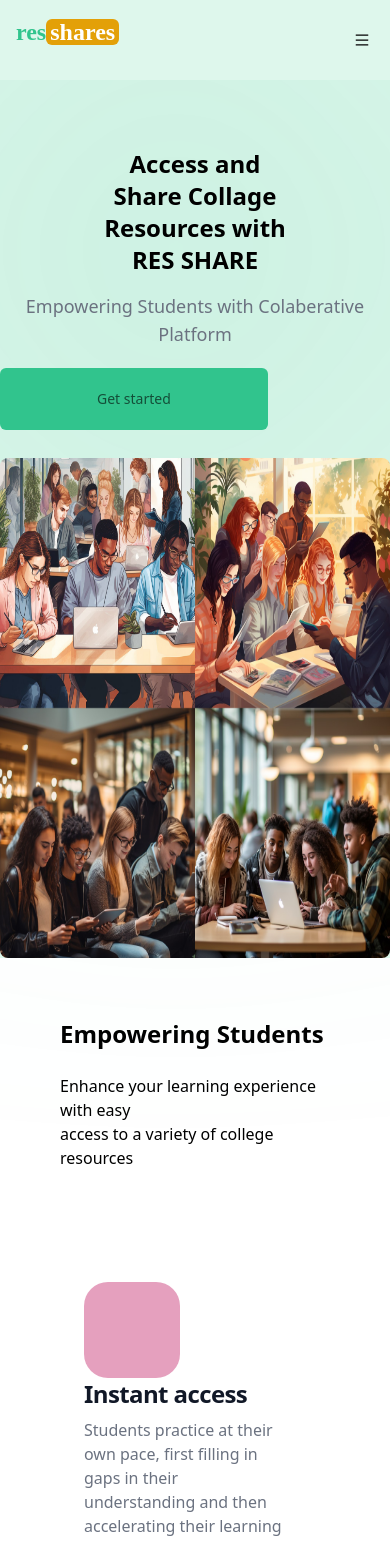
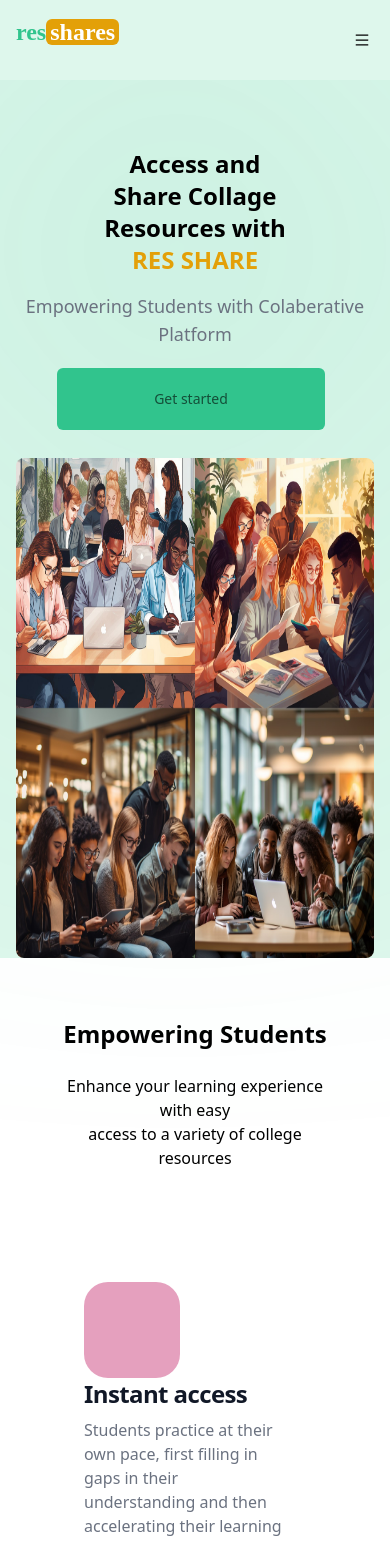
Before and after one commit to ezoltech/hightech-resource-frontend, a React (Vite) app: page / in a window 390 px wide. Shown: the top 1568 px of the page. Built offline with nearby package versions, Linux system fonts and the light colour scheme.

Commit message:
the padding, proper alignment, and good responsive look

```diff
--- a/src/App.jsx
+++ b/src/App.jsx
@@ -1,4 +1,4 @@
-import { Outlet } from "react-router-dom";
+import { Outlet,Routes, Route } from "react-router-dom";
 import { NavBar } from "./Components/NavBar";
 import { Overview } from "./Components/Overview";
 import Signup from "./Components/Signup";
@@ -12,13 +12,13 @@ function App() {
   return (
     <div className="app">
       <NavBar />
-      {/* <Routes>
+      { <Routes>
         <Route exact path="/" element={<Home />} />
         <Route path="/" element={<Home />} />
         <Route path="/Signup" element={<Signup />} />
         <Route path="/explore" element={<Explore />} />
         <Route path="/about" element={<About />} />
-      </Routes> */}
+      </Routes> }
       <Outlet />
       <Footer />
     </div>
--- a/src/Components/Hero.jsx
+++ b/src/Components/Hero.jsx
@@ -4,19 +4,18 @@ import Slide from "react-reveal/Slide";
 export const Hero = () => {
   return (
     <>
-      <div className="flex  justify-between flex-col lg:flex-row space-y-5 lg:space-y-0  pt-5 xl:h-screen bg-green-100 ">
+      <div className="flex  justify-between flex-col lg:flex-row px-4 space-y-5 lg:space-y-0  pt-5 xl:h-screen bg-green-100 items-center">
         <Slide left>
           <div className="pt-32 flex flex-col justify-center text-center lg:text-left md:p-20">
             <h1 className="mb-4 font-bold lg:text-black-300  text-2xl lg:text-6xl sm:text-5xl  relative z-10">
-              Access and <br /> Share Collage <br /> Resources with <br /> RES
-              SHARE
+              Access and <br /> Share Collage <br /> Resources with <br /> <span className="text-yellow-400">RES SHARE</span>
             </h1>
             <p className="text-lg font-normal text-gray-500 lg:text-2xl dark:text-gray-400  relative z-10">
               Empowering Students with Colaberative Platform
             </p>
             <div className="w-[300px] h-[300px] bg-green-400 rounded-full absolute z-1 top-[55%] left-[45%] translate-x-[-50%] translate-y-[-50%] blur-[300px] lg:blur-[100px]"></div>
-            <div className="mt-5">
-              <Button className="py-3 lg:py-5 px-20 mr-2 mb-2 text-lg font-medium text-black/60 focus:outline-none bg-green-400 border rounded-md  hover:bg-green-500 hover:text-white hover:border-hidden">
+            <div className="mt-5 w-full flex md:justify-start justify-center">
+              <Button className="py-3 lg:py-5 px-20 mr-2 mb-2 text-2xl font-medium text-black/60 focus:outline-none bg-green-400 border rounded-md  hover:bg-green-500 hover:text-white hover:border-transparent">
                 Get started
               </Button>
             </div>
--- a/src/Components/Landing.jsx
+++ b/src/Components/Landing.jsx
@@ -2,6 +2,7 @@ import React from "react";
 import CardContent from "../cardContent";
 import { Cards } from "./Cards";
 import { Card, Button } from "flowbite-react";
+import Slide from "react-reveal/Fade";
 export const Landing = () => {
   const contents = [
     {
@@ -28,33 +29,41 @@ export const Landing = () => {
   return (
     <>
       <div className="p-10 m-5 ">
-        <div className="flex justify-center text-start mb-10">
+        <div className="flex justify-center text-center md:text-start mb-10">
           <p className="mb-12  font-medium text-black lg:text-6xl  dark:text-gray-400 ">
-            <span className="text-2xl font-bold lg:font-normal lg:text-3xl mb-10">
+            <span className=" text-center w-full text-2xl font-bold lg:font-normal lg:text-3xl">
               Empowering Students
             </span>{" "}
-            <br /> <br />
+            <br /><br />
             Enhance your learning experience with easy <br /> access to a
             variety of college resources
           </p>
         </div>
-        <div className="flex flex-wrap gap-40 items-center justify-center">
+
+
+
+          <div className="flex flex-wrap items-center justify-between">
           {CardContent.map((Content) => (
+          <Slide>
             <Cards
               key={Content.id}
               icon={Content.icon}
               title={Content.title}
               disc={Content.disc}
             />
+            </Slide>
           ))}
         </div>
+
+
+
       </div>
 
       {contents.map((content, index) => (
         <Card reverse={index % 2 == 0 ? true : false} content={content} />
       ))}
 
-      <section className="h-[70vh] bg-gradient-to-r from-green-100 via-green-300 to-green-100 flex justify-center items-center mt-60">
+      <section className="h-[70vh] bg-gradient-to-r from-green-100 via-green-300 to-green-100 flex justify-center items-center mt-20">
         <div>
           <h3 className="text-center text-5xl font-semibold">
             Ready to get started
--- a/src/Components/NavBar.jsx
+++ b/src/Components/NavBar.jsx
@@ -2,6 +2,7 @@ import React, { useState } from "react";
 import { AiOutlineMenu } from "react-icons/ai";
 import { Button } from "flowbite-react";
 import { DropDown } from "./dropDown";
+
 export const NavBar = () => {
   const [nav, setnav] = useState(false);
   const handleNav = () => {
@@ -16,8 +17,8 @@ export const NavBar = () => {
           className="absolute right-5 z-[99] md:hidden mt-8"
         />
         {nav ? (
-          <div className="sticky top-0 w-full h-screen bg-white/90 flex flex-col justify-center z-20">
-            <div className="flex justify-center mb-16 font-bold text-4xl">
+          <div className="sticky top-23 w-full h-screen bg-white/90 flex flex-col justify-center z-20">
+            <div className="flex justify-center mt-4 mb-6 font-bold text-4xl">
               {" "}
               RES SHARE
             </div>
@@ -61,8 +62,7 @@ export const NavBar = () => {
             <Button
               className="py-3 px-16 mr-2 mb-2 text-sm font-medium text-black focus:outline-none bg-green-100 border rounded-md border-black hover:bg-green-400 hover:text-white hover:border-hidden "
               size="xs"
-              href="/Signup"
-            >
+              href="/Signup">
               Log in
             </Button>
             {/* <DropDown /> */}
@@ -70,8 +70,7 @@ export const NavBar = () => {
 
           <div
             className="items-center justify-between hidden w-full md:flex md:w-auto md:order-1"
-            id="navbar-cta"
-          >
+            id="navbar-cta">
             <ul className="flex flex-col font-medium p-4 md:p-0 mt-4 border border-gray-100 rounded-lg bg-gray-50 md:flex-row md:space-x-8 md:mt-0 md:border-0 md:bg-green-100 dark:bg-gray-800 md:dark:bg-gray-900 dark:border-gray-700">
               <li>
                 <a
--- a/src/Pages/About.jsx
+++ b/src/Pages/About.jsx
@@ -2,7 +2,7 @@ import React from "react";
 import { Bounce, Slide } from "react-reveal/Slide";
 const About = () => {
   return (
-    <div className="flex flex-col gap-5">
+    <div className="flex flex-col gap-3 mt-80">
       <div className="">
         <h1>hello world</h1>
       </div>
```
